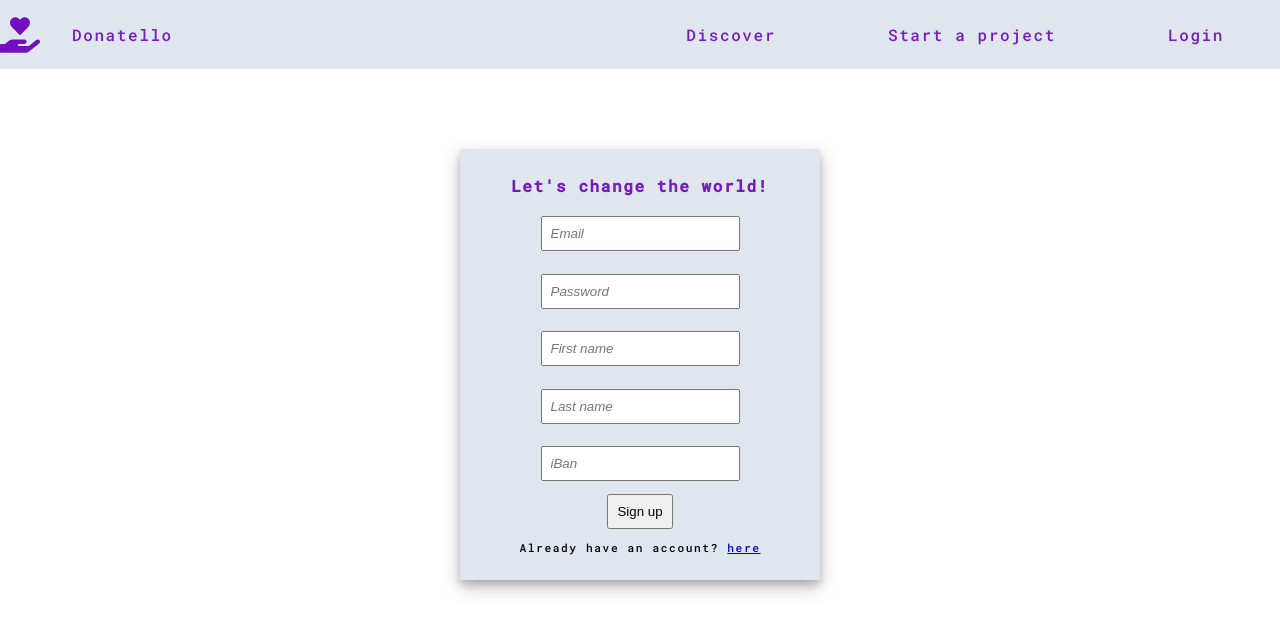
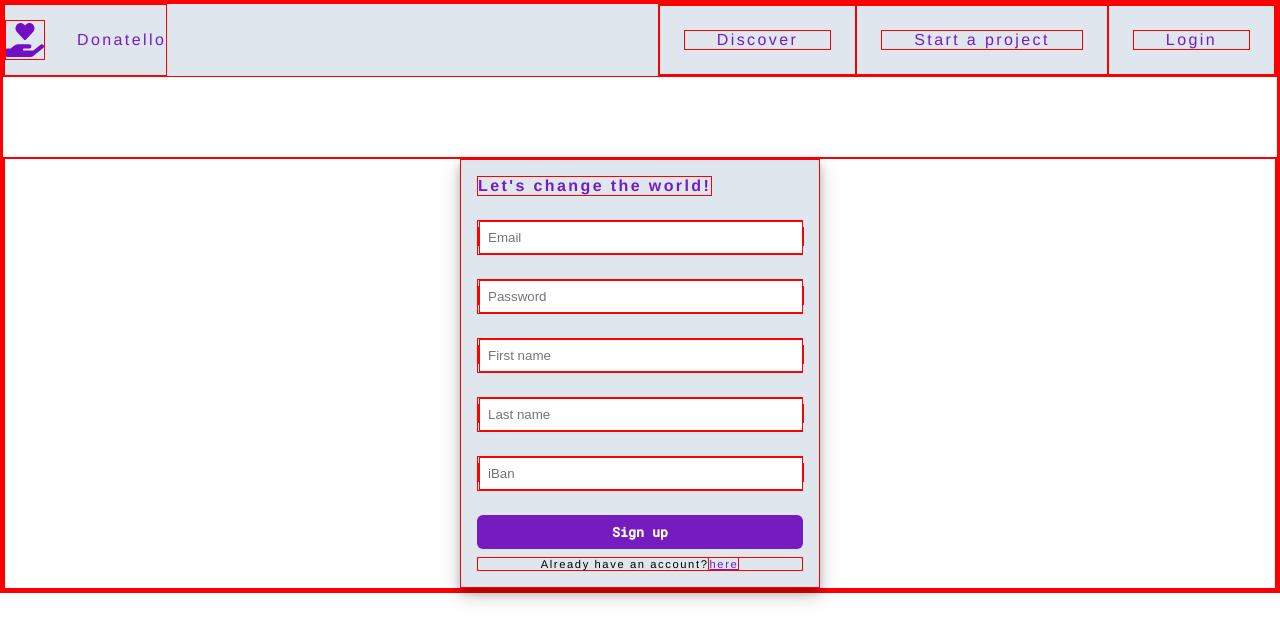
Before and after one commit to Reinoptland/donatello-frontend, a React (Create React App) app: page /login in a window 1280 px wide. Shown: the top 640 px of the page. Built offline with nearby package versions, Linux system fonts and the light colour scheme.

Commit message:
update styling form and made btn reusable

```diff
--- a/src/App.js
+++ b/src/App.js
@@ -2,7 +2,7 @@ import "./App.scss";
 import CallToAction from "./components/CallToAction";
 import {FaHandHoldingHeart} from "react-icons/fa";
 import {GiBiceps} from "react-icons/gi";
-import SuccessPage from "./Pages/succesPage/Success";
+import SuccessPage from "./pages/succesPage/Success";
 import Nav from "./components/Nav";
 import {Switch, Route} from "react-router-dom";
 import Signup from "./components/Signup";
--- a/src/components/BtnCtA.js
+++ b/src/components/BtnCtA.js
@@ -1,9 +1,9 @@
 import React from "react";
 import "./BtnCta.scss";
 
-const Button = ({ variant, text }) => {
+const Button = ({ variant, text, size, type="button" }) => {
   return (
-    <button className={`btn btn--cta btn--${variant}`} type="button">
+    <button className={`btn btn--${variant} btn--${size}`} type={type}>
       {text}
     </button>
   );
--- a/src/components/BtnCta.scss
+++ b/src/components/BtnCta.scss
@@ -2,15 +2,14 @@
 @import "../spacing";
 
 .btn {
-  height: 48px;
   font-weight: bold;
   outline: none;
   border: none;
   border-radius: 6px;
   justify-content: center;
-  padding: 0 $medium;
-  width: 240px;
+
   font-family: "Roboto Mono", monospace;
+  cursor: pointer;
 
   &--purple {
     background-color: $darkPurple;
@@ -21,4 +20,17 @@
     background-color: $white;
     color: $black;
   }
+
+  &--medium {
+    min-width: 100%;
+    max-width: 100%;
+    padding: $small;
+  }
+
+  &--large {
+    height: 48px;
+    padding: 0 $medium;
+    width: 240px;
+  }
+
 }
--- a/src/components/CallToAction.js
+++ b/src/components/CallToAction.js
@@ -13,7 +13,7 @@ const CallToAction = (props) => {
         <h4>{props.description}</h4>
       </section>
       <span className="button">
-        <Button variant={props.button} text={props.btnText} />
+        <Button variant={props.button} size="large" text={props.btnText} />
       </span>
     </div>
   );
--- a/src/components/FormHook.js
+++ b/src/components/FormHook.js
@@ -7,9 +7,9 @@ const FormHook = (validate) => {
     const [values, setValues] = useState({
         email:'',
         password:'',
-        firstname:'',
-        lastname:'',
-        iban:''
+        firstName:'',
+        lastName:'',
+        iBan:''
     });
     const [errors, setErrors] = useState({});
 
@@ -23,6 +23,7 @@ const FormHook = (validate) => {
     const handleSubmit = e => {
         e.preventDefault();
         setErrors(validate(values))
+        console.log(values)
 
 
     }
--- a/src/components/Signup.js
+++ b/src/components/Signup.js
@@ -2,7 +2,7 @@ import React, {useState} from 'react';
 import "./Signup.scss"
 import FormHook from "./FormHook";
 import validate from './validate'
-
+import Button from "./BtnCtA";
 
 
 const Signup = () => {
@@ -17,9 +17,9 @@ const Signup = () => {
                 >
                     <h4 className="form__title">Let's change the world!</h4>
 
-                <div className="form__input">
+                    <div className="form__input-group">
                         <label
-                        className="form__input--label"
+                            className="form__label"
                             htmlFor="email"
                         >
                             <input
@@ -27,17 +27,17 @@ const Signup = () => {
                                 onChange={handleChange}
                                 type="email"
                                 name="email"
+                                placeholder="Email"
                                 className="form__input"
-                            placeholder="Email"
                             />
                         </label>
                         {errors.email && <p>{errors.email}</p>}
                     </div>
 
 
-                    <div className="form__input">
+                    <div className="form__input-group">
                         <label
-                            className="form__input--label"
+                            className="form__label"
                             htmlFor="password"
                         >
                             <input
@@ -52,64 +52,63 @@ const Signup = () => {
                         {errors.password && <p>{errors.password}</p>}
                     </div>
 
-                    <div className="form__input">
+                    <div className="form__input-group">
                         <label
-                            className="form__input--label"
-                            htmlFor="firstname"
+                            className="form__label"
+                            htmlFor="firstName"
                         >
                             <input
-                                value={values.firstname}
+                                value={values.firstName}
                                 onChange={handleChange}
                                 type="text"
-                                name="firstname"
+                                name="firstName"
                                 className="form__input"
                                 placeholder="First name"
                             />
                         </label>
-                        {errors.firstname && <p>{errors.firstname}</p>}
+                        {errors.firstName && <p>{errors.firstName}</p>}
                     </div>
 
-                    <div className="form__input">
+                    <div className="form__input-group">
                         <label
-                            className="form__input--label"
-                            htmlFor="lastname"
+                            className="form__label"
+                            htmlFor="lastName"
                         >
                             <input
-                                value={values.lastname}
+                                value={values.lastName}
                                 onChange={handleChange}
                                 type="text"
-                                name="lastname"
+                                name="lastName"
                                 className="form__input"
                                 placeholder="Last name"
                             />
                         </label>
-                        {errors.lastname && <p>{errors.lastname}</p>}
+                        {errors.lastName && <p>{errors.lastName}</p>}
                     </div>
 
-                    <div className="form__input">
+                    <div className="form__input-group">
                         <label
-                            className="form__input--label"
-                            htmlFor="iban"
+                            className="form__label"
+                            htmlFor="iBan"
                         >
                             <input
                                 value={values.iban}
                                 onChange={handleChange}
                                 type="text"
-                                name="iban"
+                                name="iBan"
                                 className="form__input"
                                 placeholder="iBan"
                             />
                         </label>
-                        {errors.iban && <p>{errors.iban}</p>}
+                        {errors.iBan && <p>{errors.iBan}</p>}
                     </div>
 
 
-                <button type="submit" className="form__input--btn">
-                    Sign up
-                </button>
-                <div className="form__input--login">
-                   Already have an account? <a href="#">here</a>
-               </div>
+                    <Button type="submit" text="Sign up" size="medium" variant="purple"/>
+
+                    <p className="form__message"> Already have an account?<a className="login__link" href="#">here</a>
+                    </p>
+
 
                 </form>
             </div>
--- a/src/components/Signup.scss
+++ b/src/components/Signup.scss
@@ -3,8 +3,7 @@
 
 .form__title {
   color: $darkPurple;
-  padding: $small;
-  margin: 0.1rem;
+  margin-bottom: $large;
 }
 
 .form {
@@ -12,20 +11,23 @@
   background-color: $lightGrey;
   display: flex;
   flex-direction: column;
-  align-items: center;
+  align-items: flex-start;
   margin: auto;
-  padding:$medium;
+  padding: $medium;
   width: 360px;
 
 }
 
+
 .form__input {
-  margin: 0.1rem;
   padding: $small;
+  min-width: 100%;
+  max-width: 100%;
 
-  &--btn {
-    padding: $small;
-    margin: 0.1rem;
+  &-group{
+    min-width: 100%;
+    max-width: 100%;
+    margin-bottom: $large;
   }
 
   &--login {
@@ -34,3 +36,14 @@
     margin: 0.1rem;
   }
 }
+
+.login__link {
+  color: $darkPurple;
+}
+
+.form__message {
+  margin-top: $small;
+  width: 100%;
+  text-align: center;
+
+}
--- a/src/components/validate.js
+++ b/src/components/validate.js
@@ -1,34 +1,33 @@
 //validation info for sign up form
 
 export default function validate(values) {
+    console.log(values)
     let errors = {};
 
+
     if (!values.email) {
-        errors.email = 'Email required';
+        errors.email = 'email required';
     } else if (!/\S+@\S+\.\S+/.test(values.email)) {
-        errors.email = 'Email address is invalid';
+        errors.email = 'email address is invalid';
     }
     if (!values.password) {
-        errors.password = 'Password is required';
+        errors.password = 'password is required';
     } else if (values.password.length < 8) {
-        errors.password = 'Password needs to be 8 characters or more';
+        errors.password = 'password needs to be 8 characters or more';
     }
-    if(!values.firstname) {
-        errors.firstname = "required";
+    if(!values.firstName) {
+        errors.firstName = "required";
     }
 
-    if(!values.lastname) {
-        errors.lastname = "required";
+    if(!values.lastName) {
+        errors.lastName = "required";
     }
 
-    if (!values.iban){
-        errors.iban = 'iBan is required';
-    } else if (/^[a-zA-Z]{2}[0-9]{2}[a-zA-Z0-9]{4}[0-9]{7}([a-zA-Z0-9]?){0,16}/.test(values.iban)) {
-        errors.iban = 'iBan is invalid, please check again'
+    if (!values.iBan){
+        errors.iBan = 'iBan is required';
+    } else if (!/^[a-zA-Z]{2}[0-9]{2}[a-zA-Z0-9]{4}[0-9]{7}([a-zA-Z0-9]?){0,16}/.test(values.iBan)) {
+        errors.iBan = 'iBan is invalid, please check again'
     }
-
-// iBan validation is not workin yet
-///^[A-Z]{2}[0-9A-Z]*$/
 
     return errors;
 }
--- a/src/index.scss
+++ b/src/index.scss
@@ -5,12 +5,13 @@
   margin: 0;
   padding: 0;
   box-sizing: border-box;
+  border: 1px solid red;
 }
 
 body {
-  font-family: "Roboto Mono", monospace;
+  font-family: "Helvetica", monospace;
   background-color: $white;
-  letter-spacing: 0.1rem;
+  letter-spacing: 0.15rem;
 }
 
 html {
@@ -31,9 +32,6 @@ h4 {
 }
 
 p {
-  font-size: 0.5rem;
+  font-size: 0.7rem;
   letter-spacing: 0.1rem;
 }
-input {
-  font-style: italic;
-}
```
Lines whose indentation alone changed are shown as unchanged.
